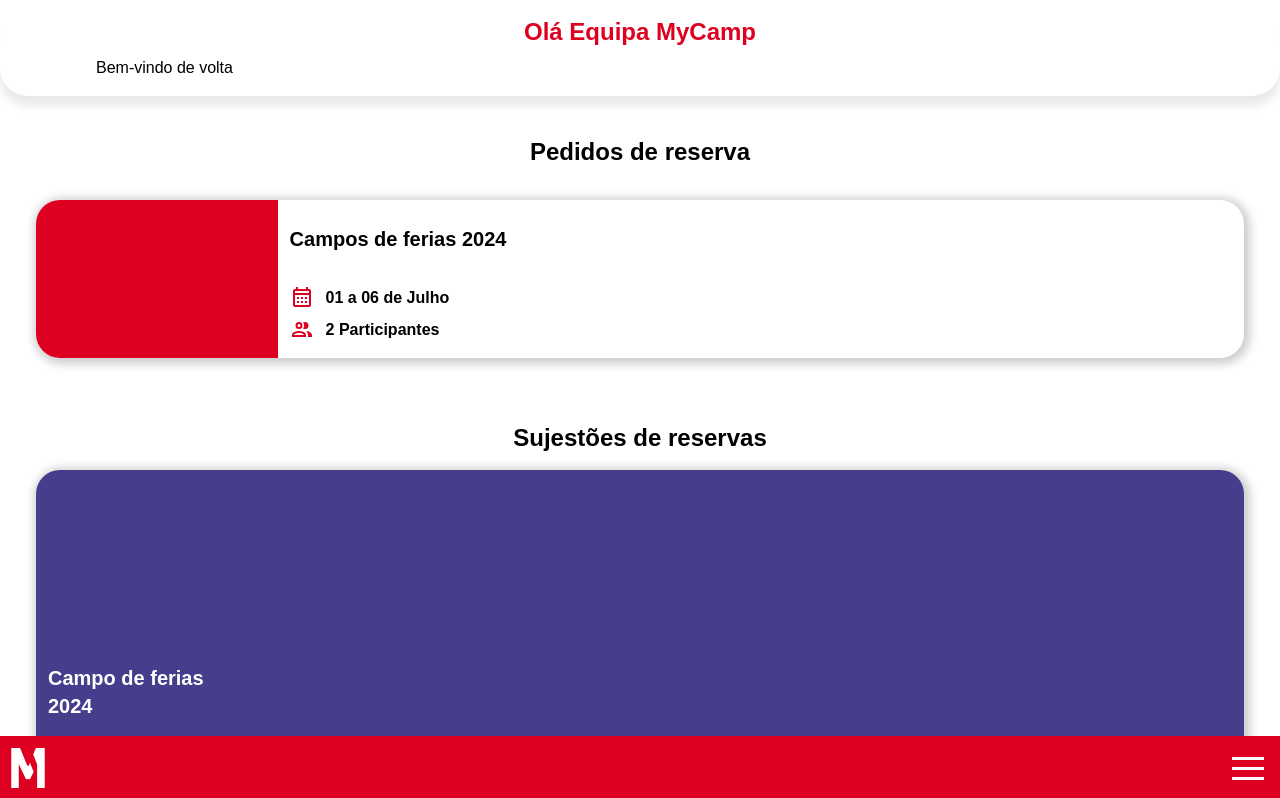
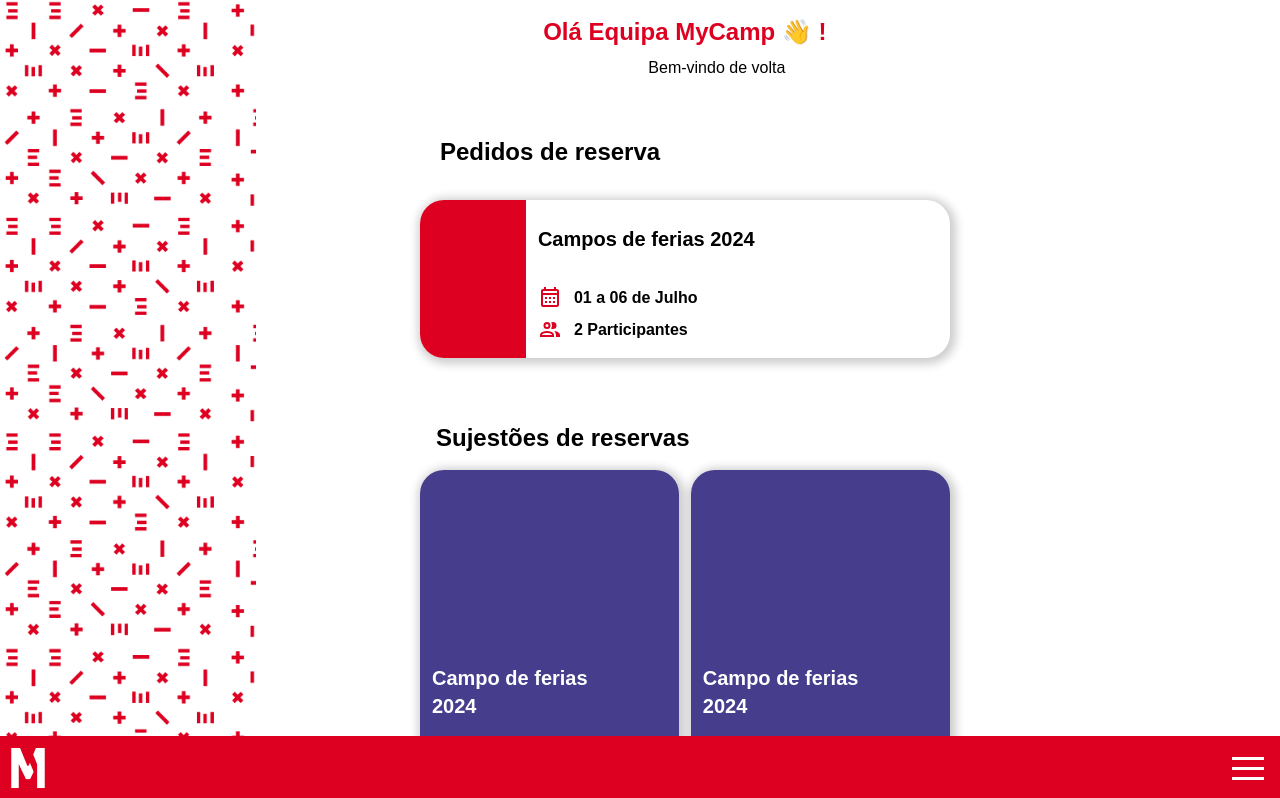
Before and after one commit to robnasq/camp-crm, a React app: page / in a window 1280 px wide. Shown: the top 798 px of the page. Built offline with nearby package versions, Linux system fonts and the light colour scheme; the HTML template or start-up script is replaced by a standard one.

Commit message:
fixing styles

```diff
--- a/src/components/ui/Header.tsx
+++ b/src/components/ui/Header.tsx
@@ -9,11 +9,11 @@
     navigate(-1);
   };
   return (
-    <div className="shadow z-50 relative bg-white rounded-b-3xl mb-10 w-full items-center justify-between py-6 flex px-10  ">
+    <div className="max-md:shadow z-50 relative bg-white rounded-b-3xl mb-10 w-full items-center max-md:justify-between py-6 flex px-10  ">
       <span onClick={handleBack}>
         <Icon
           path={mdiArrowLeftCircleOutline}
-          className="text-[#ccc] font-light cursor-pointer"
+          className="text-[#ccc] md:hidden font-light cursor-pointer"
           title="Go back"
           size={2}
         />
--- a/src/layouts/MainLayout.tsx
+++ b/src/layouts/MainLayout.tsx
@@ -1,14 +1,18 @@
-import { Outlet } from "react-router-dom"
-import { NavMenu } from "../components/nav-menu/NavMenu"
+import { Outlet } from "react-router-dom";
+import { NavMenu } from "../components/nav-menu/NavMenu";
 
-export const MainLayout = () => {
+interface MainLayoutProps {
+  backgroundPattern: string;
+}
+export const MainLayout: React.FC<MainLayoutProps> = ({ backgroundPattern }) => {
+
   return (
-    <div>
-      <div className="pb-[70px]">
-      <Outlet />
+    <div className="md:flex">
+      <div className="w-[20%] bg-top min-h:[1000px] bg-cover bg-repeat top-0 bottom-0 h-[100vh]" style={{ backgroundImage: `url(${backgroundPattern})`, backgroundSize: 'cover' }} />
+      <div className="pb-[70px] md:w-[47%] md:ml-[10%]">
+        <Outlet />
       </div>
-
-        <NavMenu />
+      <NavMenu />
     </div>
-  )
-}
+  );
+};
--- a/src/pages/dashboard/Initial.tsx
+++ b/src/pages/dashboard/Initial.tsx
@@ -3,33 +3,35 @@
 import { ReservesSujestion } from "./components/ReservesSujestion";
 
 export const Initial = () => {
-  const navigate = useNavigate()
+  const navigate = useNavigate();
 
   const handleClick = () => {
-    navigate("/reserve-form")
-  }
+    navigate("/reserve-form");
+  };
 
   return (
-    <div className=" ">
-      <header className="px-8 pb-4 rounded-[28px] shadow-[0_10px_10px_rgba(0,0,0,0.09)]">
+    <div className="md:w-full ">
+      <header className="px-8 pb-4 rounded-[28px]   max-md:shadow-[0_10px_10px_rgba(0,0,0,0.09)]">
         <h2 className="text-primary font-bold text-2xl mt-4 mb-2 px-4 text-center">
-          Olá Equipa MyCamp
+          Olá Equipa MyCamp <span className="max-md:hidden"> 👋 !</span>
         </h2>
-        <p className="ml-16">Bem-vindo de volta </p>
+        <p className="ml-16 md:text-center">Bem-vindo de volta </p>
       </header>
+      <h2 className="font-bold text-2xl mt-10 mb-2 px-4 md:text-start md:ml-10 text-center">
+        Pedidos de reserva
+      </h2>
       <div className="px-9">
-        <section className="flex justify-center items flex-col">
-          <h2 className="font-bold text-2xl mt-10 mb-2 px-4 text-center">
-            Pedidos de reserva
-          </h2>
+        <section className="flex justify-center items md:flex-row flex-col md:gap-3">
           <OrderedReserves />
         </section>
-        <section>
-          <h2 className="font-bold text-2xl whitespace-nowrap mt-10 mb-4 px-4 text-center">
+        <section className="md:flex md:flex-col">
+          <h2 className="font-bold text-2xl md:text-start whitespace-nowrap mt-10 mb-4 px-4 text-center">
             Sujestões de reservas
           </h2>
-          <ReservesSujestion onClick={handleClick} ButtonType={"button"} />
-          <ReservesSujestion ButtonType={"button"} />
+        <section className="flex justify-center items md:flex-row flex-col md:gap-3">
+            <ReservesSujestion onClick={handleClick} ButtonType={"button"} />
+            <ReservesSujestion ButtonType={"button"} />
+          </section>
         </section>
       </div>
     </div>
--- a/src/pages/login/Login.tsx
+++ b/src/pages/login/Login.tsx
@@ -78,7 +78,7 @@
 const Password: React.FC = () => {
   const { email } = useStore();
   return (
-    <div className="px-10 pt-24 pb-16 md:py-16 md:mb-20 lg:mb-32">
+    <div className="px-10 pt-24 pb-16 w-full md:py-16 md:mb-20 lg:mb-32">
       <header className="">
         <h1 className="font-bold text-[64px] text-primary">Quase...</h1>
         <p className="text-[24px] text-neutral-dark font-medium mb-8 mt-4 leading-7">
@@ -138,7 +138,7 @@
 
   return (
     <div className="md:flex md:justify-between md:items-center md:overflow-hidden md:h-[100vh]">
-      <div className="md:px-[5%] md:flex  md:items-center md:mt-[60px] ">
+      <div className="md:px-[5%] w-full md:flex  md:items-center md:mt-[60px] ">
       {validEmail ? (
         <Password />
       ) : (
--- a/src/pages/reserves/ReserveInfo.tsx
+++ b/src/pages/reserves/ReserveInfo.tsx
@@ -9,19 +9,20 @@
 export const ReserveInfo = () => {
   const id = useParams();
   return (
+
     <div>
       <Header>
         <div className="">
-          <h2 className="font-bold text-2xl text-end text-primary">Reservas</h2>
+          <h2 className="font-bold text-2xl md:text-start text-end text-primary">Reservas</h2>
           <p className="text-end">Informação da reserva</p>
         </div>
       </Header>
-      <div className=" z-10 rounded-b-[14px] -top-16 relative h-[196px] w-full">
-        <img src={MainImage} alt="Kids playing" className="h-full w-full object-cover rounded-b-[14px]" />
+      <div className=" z-10 rounded-b-[14px] -top-16 md:top-0 md:hidden relative h-[196px] w-full">
+        <img src={MainImage} alt="Kids playing" className="h-full w-full object-cover md:hidden rounded-b-[14px]" />
       </div>
       <div className="px-10 pb-5">
-        <section className="">
-          <h2 className="font-bold mb-8 text-3xl text-center">
+        <section className="md">
+          <h2 className="font-bold mb-8 md:text-start text-3xl text-center">
             Campos de férias 2024
           </h2>
           <span className="flex items-center justify-between">
--- a/src/pages/reserves/Reserves.tsx
+++ b/src/pages/reserves/Reserves.tsx
@@ -37,7 +37,7 @@
         <section className="">
             <h2 className="font-bold text-[24px]">Historico</h2>
         </section>
-        <div className="">
+        <div className="md:flex gap-3">
             <OrderedReserves onClick={navToReserve} />
             <OrderedReserves />
         </div>
--- a/src/routes/index.tsx
+++ b/src/routes/index.tsx
@@ -9,11 +9,13 @@
 import { OrderCompleted } from "../pages/reserve_form/OrderCompleted";
 import { Login } from "../pages/login/Login";
 import { SignUp } from "../pages/register/SignUp";
+import Foto from '../assets/main-image.jpeg'
+import Pattern from '../assets/pattern.png'
 
 export const router = createBrowserRouter([
   {
     path: "/",
-    element: <MainLayout />,
+    element: <MainLayout backgroundPattern={Pattern} />,
     children: [
       {
         path: "/",
--- a/tailwind.config.js
+++ b/tailwind.config.js
@@ -1,24 +1,20 @@
 /** @type {import('tailwindcss').Config} */
 export default {
-  content: [
-    "./index.html",
-    "./src/**/*.{js,ts,jsx,tsx}",
-  ],
+  content: ["./index.html", "./src/**/*.{js,ts,jsx,tsx}"],
   theme: {
     colors: {
-      primary: '#DD0020',
-      secondary: '#463D8C',
-      white: '#FFFFFF',
-      black: '#000000',
+      primary: "#DD0020",
+      secondary: "#463D8C",
+      white: "#FFFFFF",
+      black: "#000000",
       purple: {
-        secondary: '#463D8C',
+        secondary: "#463D8C",
       },
       neutral: {
-        DEFAULT: '#F2F2F2',
-        medium: '#777777',
-        dark: '#1C1C1C',
-    },
-
+        DEFAULT: "#F2F2F2",
+        medium: "#777777",
+        dark: "#1C1C1C",
+      },
     },
 
     fontWeight: {
@@ -30,15 +26,18 @@
     },
 
     boxShadow: {
-      DEFAULT: '2px 2px 10px 4px rgba(0, 0, 0, 0.2)',
-      soft: '0px 2px 4px 2px rgba(0, 0, 0, 0.09)',
-      skeleton: '0px 0px 64px rgba(207, 218, 230, 0.7)',
+      DEFAULT: "2px 2px 10px 4px rgba(0, 0, 0, 0.2)",
+      soft: "0px 2px 4px 2px rgba(0, 0, 0, 0.09)",
+      skeleton: "0px 0px 64px rgba(207, 218, 230, 0.7)",
     },
     extend: {
       fontFamily: {
-        sans: ['Raleway', 'sans-serif'],
+        sans: ["Raleway", "sans-serif"],
+      },
+      backgroundImage: {
+        "hero-pattern": "url('/src/assets/pattern.png')",
       },
     },
+    plugins: [],
   },
-  plugins: [],
-}
+};
```
Also changed, not shown: src/pages/profile/UserProfile.tsx (+15 -8 lines), src/assets/pattern.png (added).
